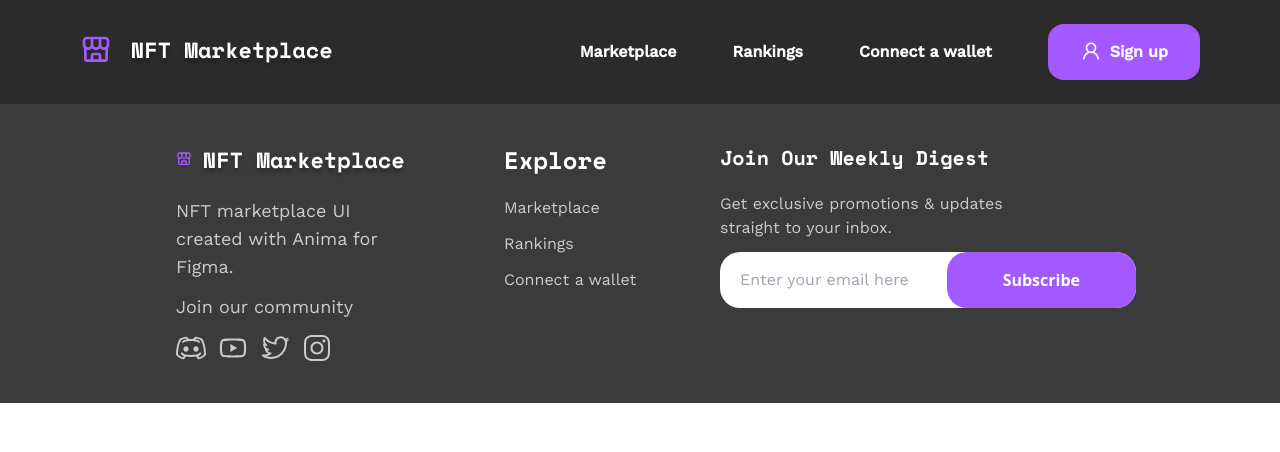
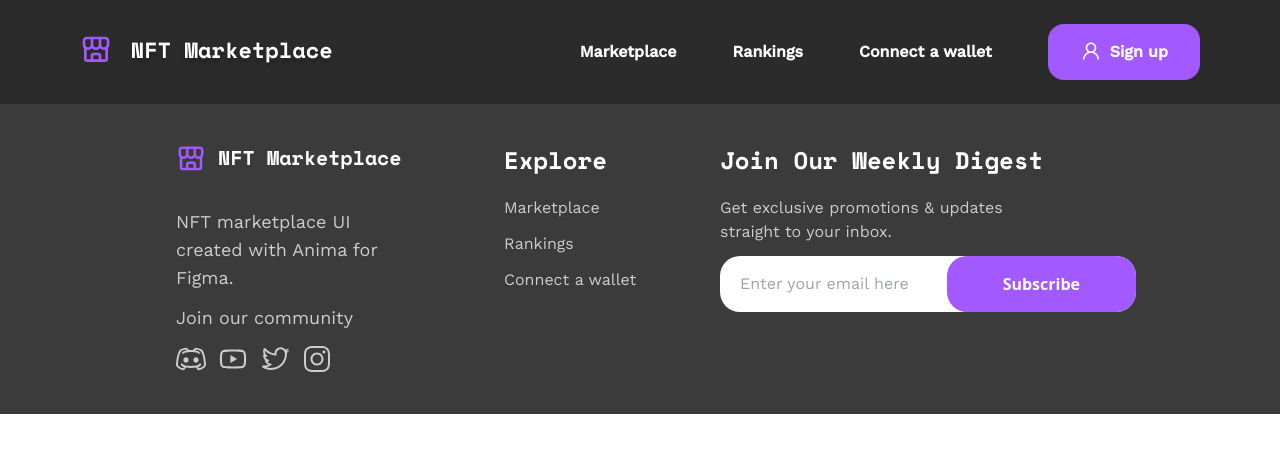
Before and after one commit to Judge-Paul/nft-marketplace, a React (Vite) app: page /connect in a window 1280 px wide. Shown: the top 452 px of the page. Built offline with nearby package versions, Linux system fonts and the light colour scheme.

Commit message:
fix: vercel deployment fix

```diff
--- a/src/components/Footer.jsx
+++ b/src/components/Footer.jsx
@@ -12,7 +12,7 @@ export default function Footer() {
             <div className="text-[#CCCCCC] font-workSans text-lg mt-10 lg:mt-0">
                 <div className="flex mb-4">
                     <BiStoreAlt className="text-[#A259FF]" size="30px" />
-                    <img src={Logo} alt="NFT Marketplace Logo" className="mt-2 pl-2" />
+                    <h4 className="mb-5 pl-3 text-xl text-white font-bold font-spaceMono">NFT Marketplace</h4>
                 </div>
                 <h4>NFT marketplace UI created with Anima for Figma.</h4>
                 <p className="mt-3">Join our community</p>
@@ -44,7 +44,7 @@ export default function Footer() {
                 </Link>
             </div>
             <div className="lg:ml-20 lg:col-span-2 mt-10 lg:mt-0">
-                <h4 className="text-xl mb-5 text-white font-bold font-spaceMono">Join Our Weekly Digest</h4>
+                <h4 className="text-2xl mb-5 text-white font-bold font-spaceMono">Join Our Weekly Digest</h4>
                 <p className="text-[#CCCCCC] font-workSans w-72">Get exclusive promotions & updates straight to your inbox.</p>
                 <div className="relative mt-3 w-full sm:w-[26rem]">
                     <input
--- a/src/components/Navbar.jsx
+++ b/src/components/Navbar.jsx
@@ -18,30 +18,30 @@ function Navbar() {
           </div>
           <div className="hidden lg:block font-workSans font-bold">
             <div className="ml-10 flex items-center space-x-4">
-              <motion.a
+              <Link to="/marketplace">
+                <motion.div
                     className="text-white hover:text-gray-100 pr-10"
                     whileHover={{ scale: 0.92 }}
                   >
-                    <Link to="/marketplace">
                       Marketplace
+                </motion.div>
               </Link>
-                </motion.a>
-              <motion.a
+              <Link to="/rankings">
+                <motion.div
                     className="text-white hover:text-gray-100 pr-10"
                     whileHover={{ scale: 0.92 }}
                   >
-                  <Link to="/rankings">
                       Rankings
+                </motion.div>
               </Link>
-              </motion.a>
-              <motion.a
+              <Link to="/connnect">
+                <motion.div
                     className="text-white hover:text-gray-100 pr-10"
                     whileHover={{ scale: 0.92 }}
                   >
-                  <Link to="/connnect">
                       Connect a wallet
+                </motion.div>
               </Link>
-              </motion.a>
               <Link to="/register" className="flex">
                 <motion.button
                   className="py-4 px-8 text-white flex rounded-2xl bg-[#A259FF]"
```
Lines whose indentation alone changed are shown as unchanged.
